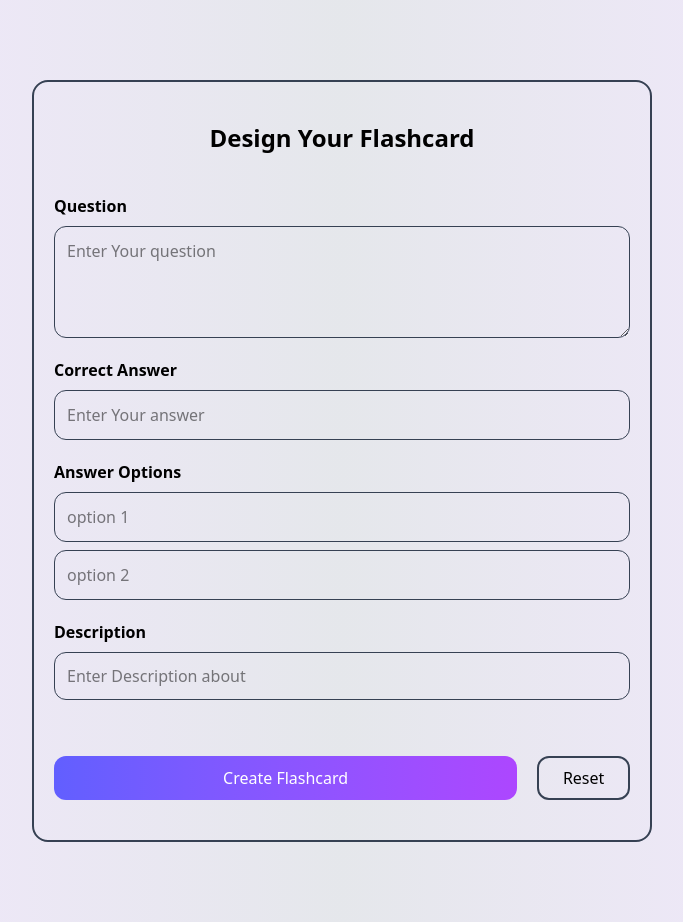
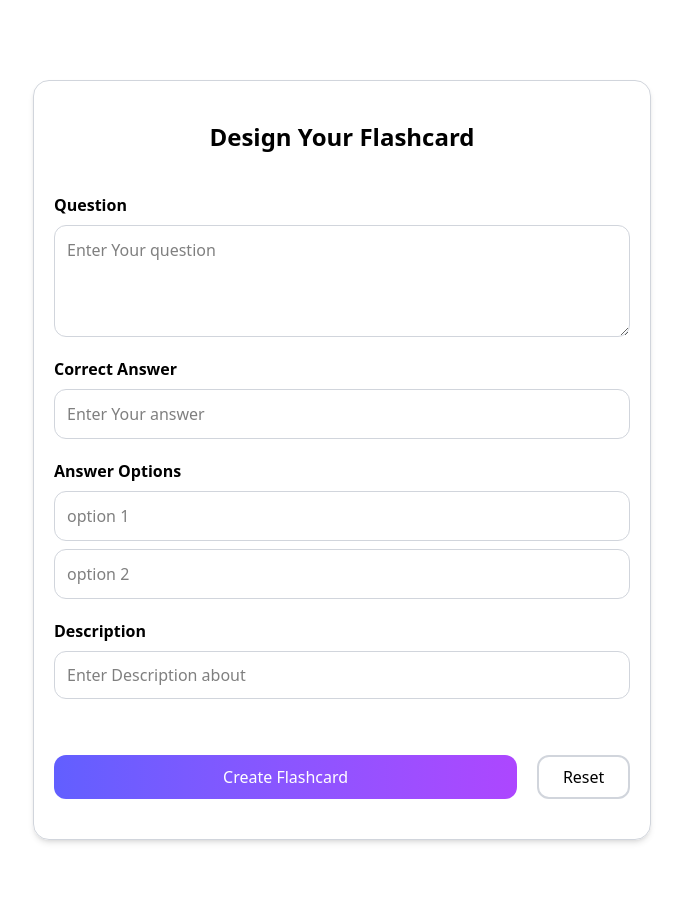
Before and after one commit to himathace/Quiz, a Next.js app: page /flashcards/1/add in a window 1280 px wide. Shown: the whole page, without its empty margins (298-981 px from the left). Built offline with nearby package versions, Linux system fonts and the light colour scheme.

Commit message:
feat: add flashcard flip animation

```diff
--- a/app/components/Flash.js
+++ b/app/components/Flash.js
@@ -10,9 +10,19 @@ const Flash=({xx})=>{
         <div className="perspective cursor-pointer h-56" onClick={()=>setisfliped(!isfliped)}>
             <div className={` relative transition-transform duration-500 transform-style-preserve-3d w-full h-full ${isfliped ? "rotate-y-180" : ""}`}>
 
-                <div className=" absolute inset-0 border flex justify-center items-center font-semibold text-xl border-gray-200 rounded-xl shadow-sm p-4 backface-hidden"  >{xx.quiz}</div>
+                 <div className="absolute inset-0 border flex flex-col justify-between items-center  border-gray-200 rounded-xl shadow-sm p-4 backface-hidden">
+                    <div className="flex-1 flex justify-center items-center font-semibold text-xl">
+                        {xx.quiz}
+                    </div>
+                    <div className="flex justify-between w-full mt-auto text-xs">
+                        <div className="w-9 h-5 bg-lime-300 rounded-xl flex justify-center items-center">
+                            <p>Easy</p>
+                        </div>
+                        <p className="text-gray-600">Click to Flip</p>
+                    </div>
+                 </div>
 
-                <div className=" absolute inset-0 border bg-gradient-to-br from-purple-500 via-purple-400 to-purple-600 flex justify-center items-center font-semibold text-xl border-gray-200 rounded-xl shadow-sm p-4 backface-hidden rotate-y-180 text-white "  >{xx.answer}</div>
+                <div className=" absolute inset-0 border bg-gradient-to-br  from-purple-700  to-fuchsia-500 flex justify-center items-center font-semibold text-xl border-gray-200 rounded-xl shadow-sm p-4 backface-hidden rotate-y-180 text-white "  >{xx.answer}</div>
 
             </div>
 
--- /dev/null
+++ b/app/components/searchFlashcard.js
@@ -0,0 +1,48 @@
+"use client"
+
+import { useEffect, useState } from "react"
+import { useRouter } from "next/router"
+import { useSearchParams } from "next/navigation"
+import { UserSearch } from "lucide-react"
+
+const Searchflashcard=({params})=>{
+
+
+    const [usersearch,setsearch]=useState("")
+
+    useEffect(()=>{
+
+        const fetchdata=async ()=>{
+            try{
+                const userdata=await fetch(`http://localhost:3000/api/car?search=${UserSearch}`,{
+                    method:"POST",
+                    headers:{
+                        "content-type":"application/json"
+                    }
+
+                })
+                const data=await userdata.json()
+                return data.message
+
+            }
+            catch(error){
+                console.log(error)
+            }
+        }
+
+        fetchdata()
+
+
+
+
+    },[usersearch])
+
+
+
+
+    return(
+        <input type="text" value={usersearch} className="w-full h-10 border border-gray-300 rounded-lg p-3 focus:outline-none focus:border-purple-700 focus:ring-1 " placeholder=" Search FlashCards" onChange={(e)=>setsearch(e.target.value)}/>
+    )
+}
+
+export default Searchflashcard
--- a/app/flashcards/[deck]/add/page.js
+++ b/app/flashcards/[deck]/add/page.js
@@ -40,29 +40,29 @@ const Add=async({params})=>{
 
     return(
         <form action={fetchdata }>
-            <div className="flex flex-col justify-center items-center bg-gradient-to-r  from-purple-100 via-gray-200 to-purple-100">
+            <div className="flex flex-col justify-center items-center bg-gradient-to-r">
                 <div>
-                    <div className="border-2 border-gray-700 flex flex-col px-5 py-10 m-20 rounded-2xl" >
+                    <div className="border-1 border-gray-300 flex flex-col px-5 py-10 m-20 rounded-2xl shadow-md" >
                     <h1 className="text-center text-2xl font-semibold mb-10">Design Your Flashcard</h1>
 
                         <label className="mb-2 font-semibold">Question</label>
-                        <textarea type="text" placeholder="Enter Your question" name="qu" className="w-xl border p-3 h-28 ring-0 focus:ring-1 border-gray-700 focus:outline-none focus:border-purple-700   rounded-xl mb-5"></textarea>
+                        <textarea type="text" placeholder="Enter Your question" name="qu" className="w-xl border p-3 h-28 ring-0 focus:ring-1 border-gray-300 focus:outline-none focus:border-purple-700   rounded-xl mb-5"></textarea>
 
                         <input type="hidden" name="deck" value={deck} />
 
                         <label className="mb-2 font-semibold">Correct Answer</label>
-                        <input type="text" name="answer" placeholder="Enter Your answer" className="w-full p-3 border border-gray-700 focus:ring-1 focus:outline-none focus:border-purple-700 rounded-xl mb-5 "></input>
+                        <input type="text" name="answer" placeholder="Enter Your answer" className="w-full p-3 border border-gray-300 focus:ring-1 focus:outline-none focus:border-purple-700 rounded-xl mb-5 "></input>
 
                         <label className="mb-2 font-semibold">Answer Options</label>
-                        <input type="text" placeholder="option 1" className="w-full p-3 border border-gray-700 focus:ring-1 focus:outline-none focus:border-purple-700 rounded-xl mb-2 "></input>
-                        <input type="text" placeholder="option 2" className="w-full p-3 border border-gray-700 focus:ring-1 focus:outline-none focus:border-purple-700 rounded-xl mb-5 "></input>
+                        <input type="text" placeholder="option 1" className="w-full p-3 border border-gray-300 focus:ring-1 focus:outline-none focus:border-purple-700 rounded-xl mb-2 "></input>
+                        <input type="text" placeholder="option 2" className="w-full p-3 border border-gray-300 focus:ring-1 focus:outline-none focus:border-purple-700 rounded-xl mb-5 "></input>
                         <label className="mb-2 font-semibold">Description</label>
-                        <input type="text" placeholder="Enter Description about" className="h-12 border border-gray-700 focus:ring-1 focus:outline-none focus:border-purple-700 rounded-xl p-3" />
+                        <input type="text" placeholder="Enter Description about" className="h-12 border border-gray-300 focus:ring-1 focus:outline-none focus:border-purple-700 rounded-xl p-3" />
 
 
                         <div className="flex justify-between mt-14 gap-x-5">
                             <button className="py-2 w-5/6 text-white bg-gradient-to-r from-indigo-500 to-purple-500 rounded-xl font-medium " type="submit" >Create Flashcard</button>
-                            <button className="py-2 w-1/6 text-black border-2 font-medium border-gray-700 rounded-xl hover:border-gray-400 ">Reset</button>
+                            <button className="py-2 w-1/6 text-black border-2 font-medium border-gray-300 rounded-xl hover:border-gray-400 ">Reset</button>
                         </div>
 
                     </div>
--- a/app/flashcards/[deck]/page.js
+++ b/app/flashcards/[deck]/page.js
@@ -1,6 +1,7 @@
 import Flash from "@/app/components/Flash"
 import Link from "next/link"
 import { Settings,User,Plus,Search } from "lucide-react"
+import Searchflashcard from "@/app/components/searchFlashcard"
 
 
 const use=async ({params})=>{
@@ -41,7 +42,7 @@ const use=async ({params})=>{
 
         <div className="flex flex-col h-screen">
 
-            <div className="flex justify-between items-center bg-gradient-to-r h-24 px-16 py-5 border border-gray-300 ">
+            <div className="flex justify-between items-center bg-gradient-to-r h-24 p-5 border border-gray-300 ">
 
                 <div>
                     <h1 className="text-3xl bg-gradient-to-r text-black font-bold">FlashMaster</h1>
@@ -50,7 +51,7 @@ const use=async ({params})=>{
                 <div className="flex gap-x-3" >
                     <div>
                         <Link href={`/flashcards/${carddat._id}/add`}>
-                            <button className="w-full text-center border  border-gray-300 flex gap-x-2 cursor-pointer font-medium text-black  py-2 px-3 hover:bg-purple-500  rounded-lg hover:text-white b-8">
+                            <button className="w-full text-center border  border-gray-300 flex gap-x-2 cursor-pointer font-medium text-black  p-2 hover:bg-purple-500  rounded-lg hover:text-white b-8">
                                 <Plus></Plus>
                                 Add New Flashcard
                             </button>
@@ -72,10 +73,10 @@ const use=async ({params})=>{
 
             <div className="my-3 mx-16">
                 <p className="text-4xl font-medium bg-gradient-to-r from-indigo-500 to-purple-500 bg-clip-text text-transparent">{carddat.title}</p>
-                <p className="text-sm text-gray-500">12 of 12 cards</p>
+                <p className="text-xs text-gray-500">12 of 12 cards</p>
             </div>
             <div className="flex justify-between mx-16 gap-x-5 mb-5">
-                <input type="text"  className="w-full h-10 border border-gray-300 rounded-lg p-3 focus:outline-none focus:border-purple-700 focus:border-2    " placeholder=" Search FlashCards"/>
+                <input type="text" className="w-full h-10 border border-gray-300 rounded-lg p-3 focus:outline-none focus:border-purple-700 focus:ring-1 " placeholder=" Search FlashCards"/>
                 <select className="border border-gray-300 rounded-lg p-2">
                     <option>All Levels</option>
                     <option>Easy</option>
```
Also changed, not shown: app/api/car/route.js (line endings or trailing spaces).
